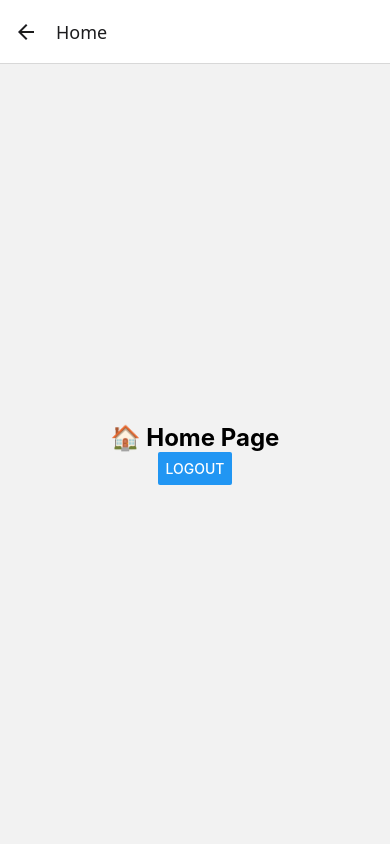
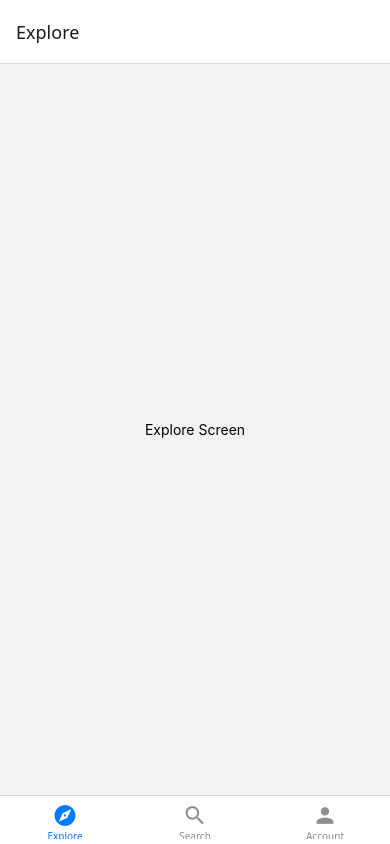
Before and after one commit to alexatallo/Swatch, a React Native app: screen /Home in a window 390 px wide. Built offline with nearby package versions, Linux system fonts and the light colour scheme.

Commit message:
Alexa Combined This :)

```diff
--- a/App.js
+++ b/App.js
@@ -11,14 +11,12 @@ const Stack = createStackNavigator();
 export default function App() {
   return (
     <NavigationContainer>
-      <Stack.Navigator>
+      <Stack.Navigator screenOptions={{ headerShown: false }}>
         <Stack.Screen name="Login" component={LoginScreen} />
         <Stack.Screen name="SignUp" component={SignUpScreen} />
         <Stack.Screen name="Dashboard" component={DashboardScreen} />
-       <Stack.Screen name="Home" component={HomeScreen} />
+        <Stack.Screen name="Home" component={HomeScreen} />
       </Stack.Navigator>
     </NavigationContainer>
   );
-  console.log("Rendering App.js");
-
 }
--- a/HomeScreen.js
+++ b/HomeScreen.js
@@ -1,13 +1,51 @@
 import React from "react";
-import { View, Text, Button } from "react-native";
+import { createBottomTabNavigator } from "@react-navigation/bottom-tabs";
+import { View, Text } from "react-native";
+import { MaterialIcons } from "@expo/vector-icons";
 
-export default function HomeScreen({ navigation }) {
+// Dummy Screens
+function ExploreScreen() {
   return (
-    <View style={{ padding: 20, alignItems: "center", justifyContent: "center", flex: 1 }}>
-      <Text style={{ fontSize: 24, fontWeight: "bold" }}>🏠 Home Page</Text>
-      <Button title="Logout" onPress={() => navigation.navigate("Login")} />
+    <View style={{ flex: 1, alignItems: "center", justifyContent: "center" }}>
+      <Text>Explore Screen</Text>
     </View>
+  );
+}
 
+function SearchScreen() {
+  return (
+    <View style={{ flex: 1, alignItems: "center", justifyContent: "center" }}>
+      <Text>Search Screen</Text>
+    </View>
   );
-  console.log("Rendering HomeScreen");
 }
+
+function AccountScreen() {
+  return (
+    <View style={{ flex: 1, alignItems: "center", justifyContent: "center" }}>
+      <Text>Account Screen</Text>
+    </View>
+  );
+}
+
+const Tab = createBottomTabNavigator();
+
+export default function HomeScreen() {
+  return (
+      <Tab.Navigator
+        screenOptions={({ route }) => ({
+          tabBarIcon: ({ color, size }) => {
+            let iconName;
+            if (route.name === "Explore") iconName = "explore";
+            else if (route.name === "Search") iconName = "search";
+            else if (route.name === "Account") iconName = "person";
+            return <MaterialIcons name={iconName} size={size} color={color} />;
+          },
+        })}
+      >
+        <Tab.Screen name="Explore" component={ExploreScreen} />
+        <Tab.Screen name="Search" component={SearchScreen} />
+        <Tab.Screen name="Account" component={AccountScreen} />
+      </Tab.Navigator>
+  );
+}
--- a/auth/LoginScreen.js
+++ b/auth/LoginScreen.js
@@ -8,7 +8,7 @@ export default function LoginScreen({ navigation }) {
 
   const handleLogin = async () => {
     try {
-        const response = await axios.post("http://198.168.X.X:5000/login", {
+        const response = await axios.post("http://35.50.90.208:5000/login", {
             emailOrUsername: emailOrUsername.toLowerCase(),
             password
         });
@@ -16,8 +16,9 @@ export default function LoginScreen({ navigation }) {
         console.log("Server Response:", response.data);
 
         if (response.data.token) {
-            Alert.alert("Success", "Logged in successfully!");
-            navigation.navigate("Home");
+          Alert.alert("Success", "Logged in successfully!");
+          navigation.replace("Home", { token: response.data.token });
+
         } else {
             Alert.alert("Error", "No token received from server.");
         }
--- a/auth/SignUpScreen.js
+++ b/auth/SignUpScreen.js
@@ -53,7 +53,7 @@ export default function SignUpScreen({ navigation }) {
         };
 
         // IP ADDRESS REQUIRED
-        let response = await axios.post("http://198.168.X.X:5000/signup", userPayload);
+        let response = await axios.post("http://35.50.90.208:5000/signup", userPayload);
         let userId = response.data.userId;
 
         if (isBusinessAccount) {
@@ -64,7 +64,7 @@ export default function SignUpScreen({ navigation }) {
                 website
             };
             // IP ADDRESS REQUIRED
-            await axios.post("http://198.168.X.X:5000/business/signup", businessPayload);
+            await axios.post("http://35.50.90.208:5000/business/signup", businessPayload);
         }
 
         Alert.alert("Success", "Account created!");
--- a/package.json
+++ b/package.json
@@ -11,6 +11,7 @@
   },
   "dependencies": {
     "@expo/metro-runtime": "~4.0.1",
+    "@react-navigation/bottom-tabs": "^7.2.0",
     "@react-navigation/native": "^7.0.14",
     "@react-navigation/stack": "^7.1.1",
     "axios": "^1.7.9",
@@ -27,9 +28,10 @@
     "react-native": "0.76.7",
     "react-native-dotenv": "^3.4.11",
     "react-native-gesture-handler": "^2.23.1",
+    "react-native-paper": "^5.13.1",
     "react-native-reanimated": "^3.16.7",
     "react-native-safe-area-context": "^5.2.0",
-    "react-native-screens": "^4.6.0",
+    "react-native-screens": "^4.8.0",
     "react-native-vector-icons": "^10.2.0",
     "react-native-web": "~0.19.13"
   },
--- a/server.js
+++ b/server.js
@@ -8,7 +8,7 @@ app.use(express.json());
 app.use(cors());
 
 // URI REQUIRED
-const uri = "NEED THE URI";
+const uri = "mongodb+srv://Crystal:Tbsk1967@swatch.rcvjo.mongodb.net/?retryWrites=true&w=majority&appName=Swatch";
 const client = new MongoClient(uri);
 
 // Connect to Database
```
Also changed, not shown: screens/AccountScreen.js (added, +11 -0 lines), screens/ExploreFeedScreen.js (added, +11 -0 lines), screens/SearchScreen.js (added, +11 -0 lines), screens/navigation.js (added, +22 -0 lines), auth/DashBoardScreen.js (line endings or trailing spaces), 1 other file (tests, documents, lock files or other folders).
